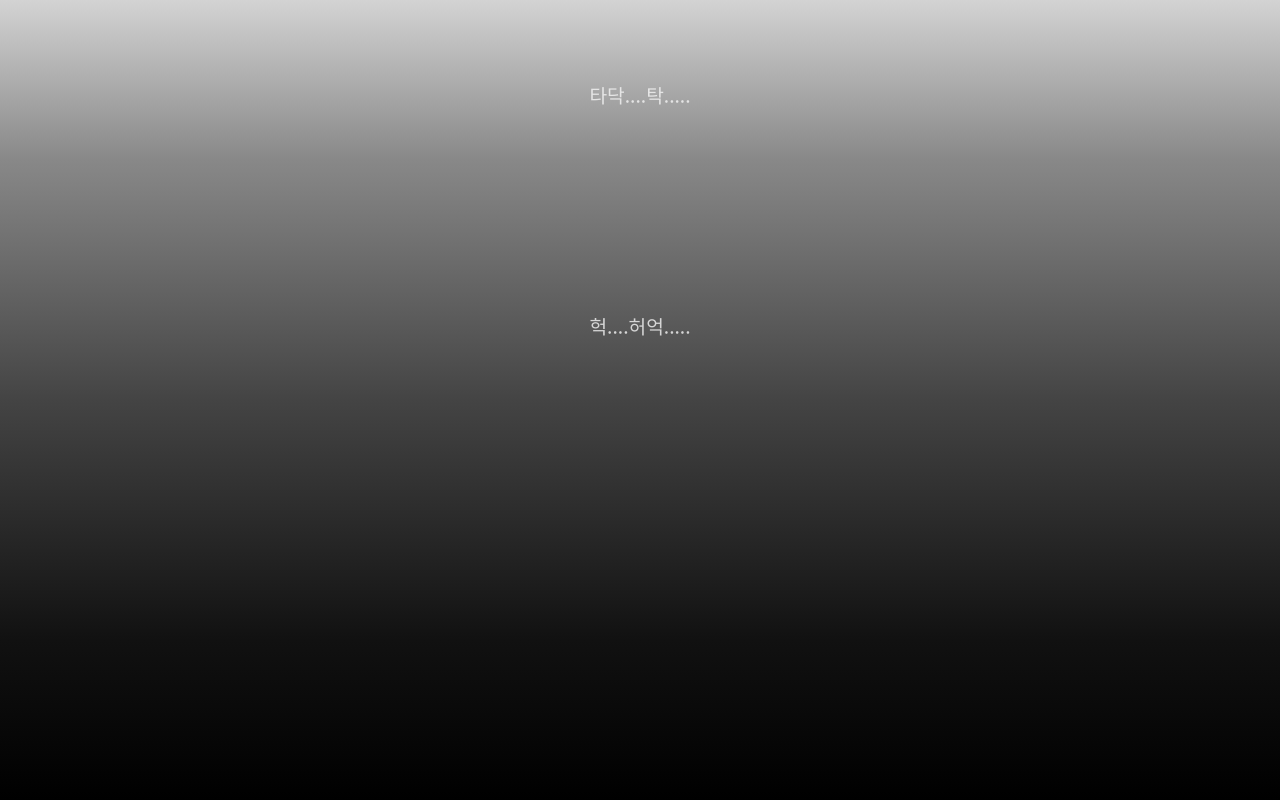
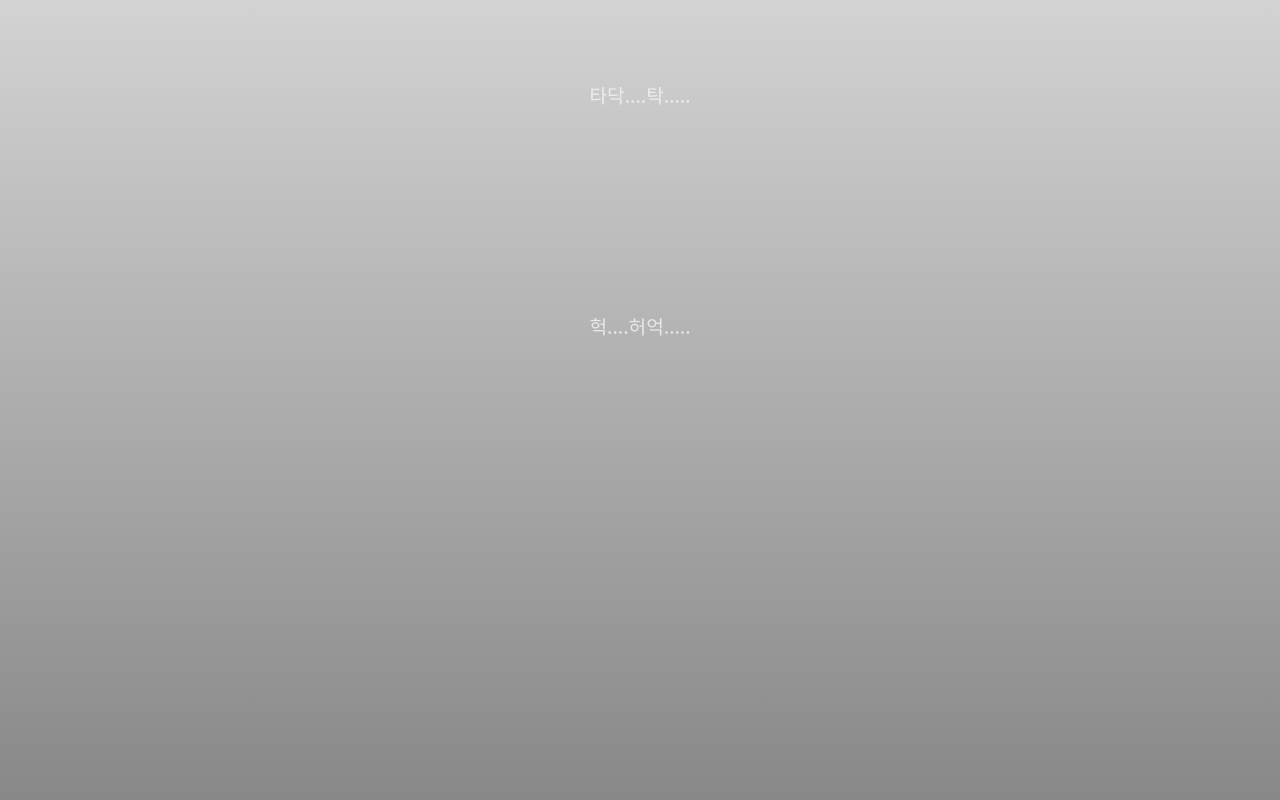
Before and after one commit to milkeon/webtoonProject, a plain HTML site: page index.html in a window 1280 px wide. Shown: the top 800 px of the page. Drawn offline with Linux system fonts and the light colour scheme.

Commit message:
<style> 스크롤 연동 배경 어두워짐 연출 최종 완료

```diff
--- a/style.css
+++ b/style.css
@@ -17,8 +17,6 @@ body {
     font-family: 'Noto Sans KR', sans-serif;
     overflow-x: hidden;
     scroll-behavior: smooth;
-    background-image: linear-gradient(to bottom, lightgrey 0%, #888 20%, #444 50%, #111 80%, black 100%);
-    background-attachment: fixed;
 }
 
 .container {
@@ -26,6 +24,7 @@ body {
     flex-direction: column;
     align-items: center;
     width: 100%;
+    background: linear-gradient(to bottom, lightgrey 0%, #888 10%, #444 30%, #111 60%, black 100%);
 }
 
 .scene {
```
